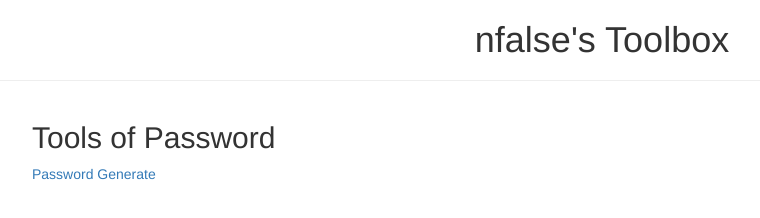
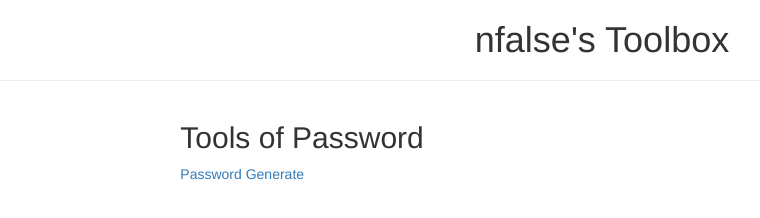
Before and after one commit to nfalse/nfalse.github.io, a plain HTML site: page index.html in a window 1280 px wide. Shown: the whole page, without its empty margins (38-798 px from the left). Drawn offline with nearby package versions, Linux system fonts and the light colour scheme.

Commit message:
update index.html style

```diff
--- a/index.html
+++ b/index.html
@@ -1,16 +1,23 @@
 <html>
     <head>
         <meta charset="utf-8">
-		<meta name="viewport" content="width=device-width, initial-scale=1.0">
+        <meta name="viewport" content="width=device-width, initial-scale=1.0">
         <title>nfalse</title>
         <link href="http://cdn.bootcss.com/bootstrap/3.2.0/css/bootstrap.min.css" rel="stylesheet">
     </head>
     <body>
-        <h1 class="text-center">nfalse's Toolbox</h1>
-        <hr></hr>
-        <div class="container">
-            <h2>Tools of Password</h2>
-            <a href="passwd/generate/index.html">Password Generate</a>
+        <div class="row">
+            <h1 class="text-center" >nfalse's Toolbox</h1>
+            <hr></hr>
+        </div>
+        <div class="row">
+        <div class="col-xs-2"></div>
+        <div class="col-xs-10">
+            <div class=".container-fluid">
+                <h2>Tools of Password</h2>
+                <a href="passwd/generate/index.html">Password Generate</a>
+            </div>
+        </div>
         </div>
     </body>
 </html>
```
